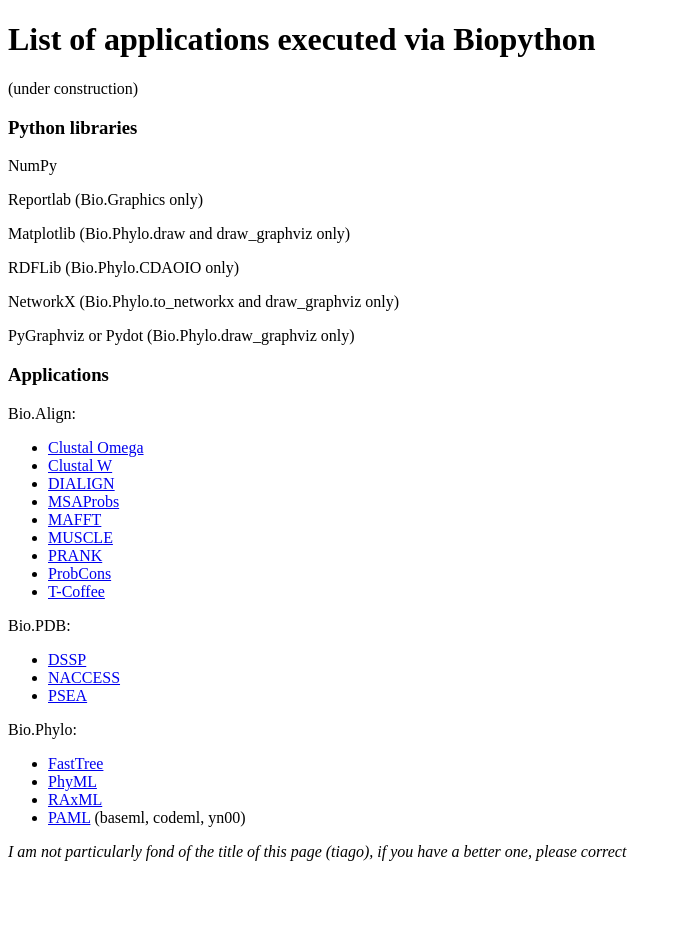
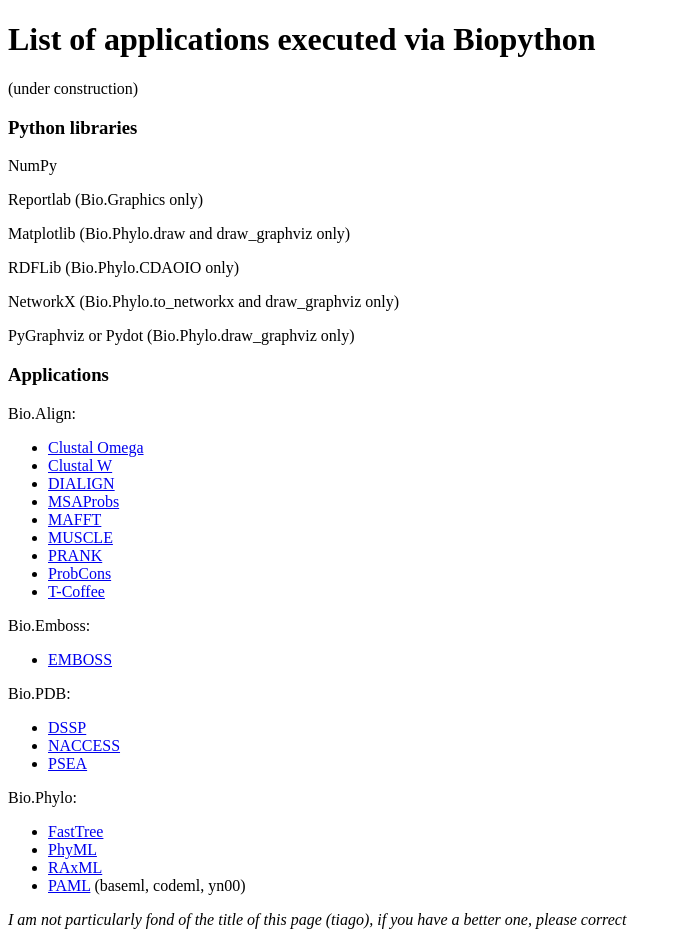
Before and after one commit to biopython/biopython.github.io, a Jekyll site: the page built from wiki/List_of_applications_executed_via_Biopython.md, in a window 1280 px wide. Shown: the whole page, without its empty margins (0-682 px from the left). Built offline with Jekyll 4.4.1, drawn with Linux system fonts in a browser that asks for light colours; before the commit the page ends 900 px from its top, so only the background shows below that.

Commit message:
/* Applications */ EMBOSS

```diff
--- a/wiki/List_of_applications_executed_via_Biopython.md
+++ b/wiki/List_of_applications_executed_via_Biopython.md
@@ -34,6 +34,10 @@ Bio.Align:
 -   [ProbCons](http://probcons.stanford.edu/)
 -   [T-Coffee](http://www.tcoffee.org/)
 
+Bio.Emboss:
+
+-   [EMBOSS](http://emboss.open-bio.org/)
+
 Bio.PDB:
 
 -   [DSSP](http://swift.cmbi.ru.nl/gv/dssp/)
```
Also changed, not shown: 1 other file.
